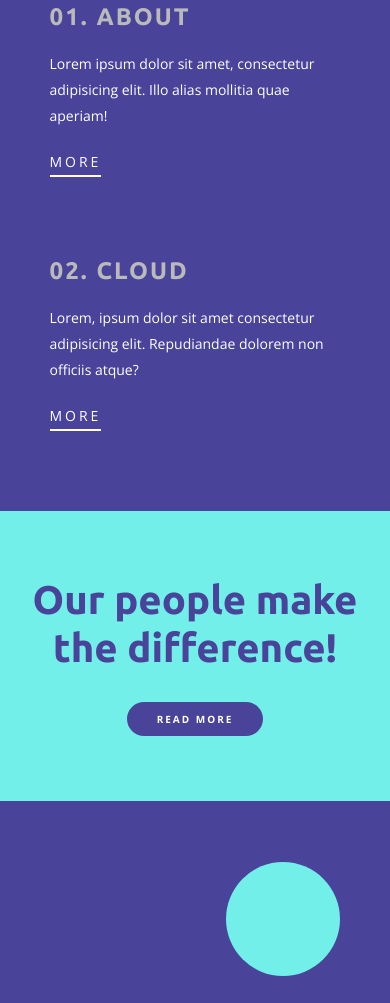
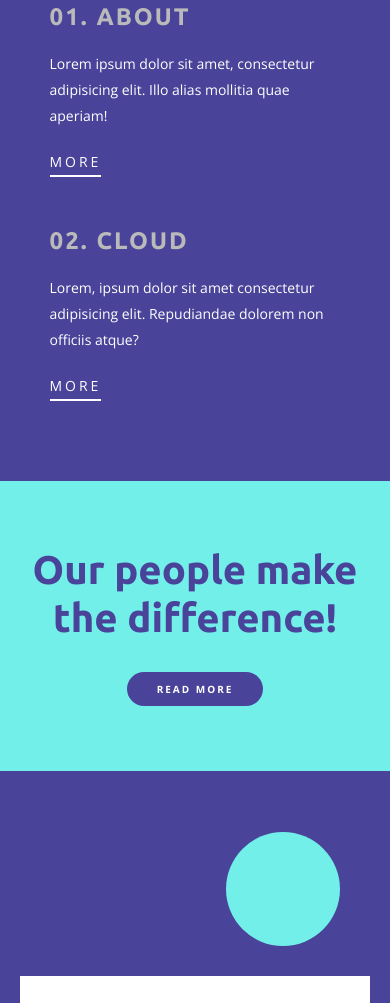
Before and after one commit to RuuuFF/datasecurity-ui-clone, a plain HTML site: page index.html in a window 390 px wide. Shown: the part 3017-4020 px from the top of the page. Drawn offline with nearby package versions, Linux system fonts and the light colour scheme.

Commit message:
third section padding top remove

```diff
--- a/assets/styles/responsive.css
+++ b/assets/styles/responsive.css
@@ -186,7 +186,7 @@
     gap: 0;
   }
 
-  .third-section section:last-child ol li:first-child {
+  .third-section section:last-child ol li {
     padding-top: 0;
   }
 
```
